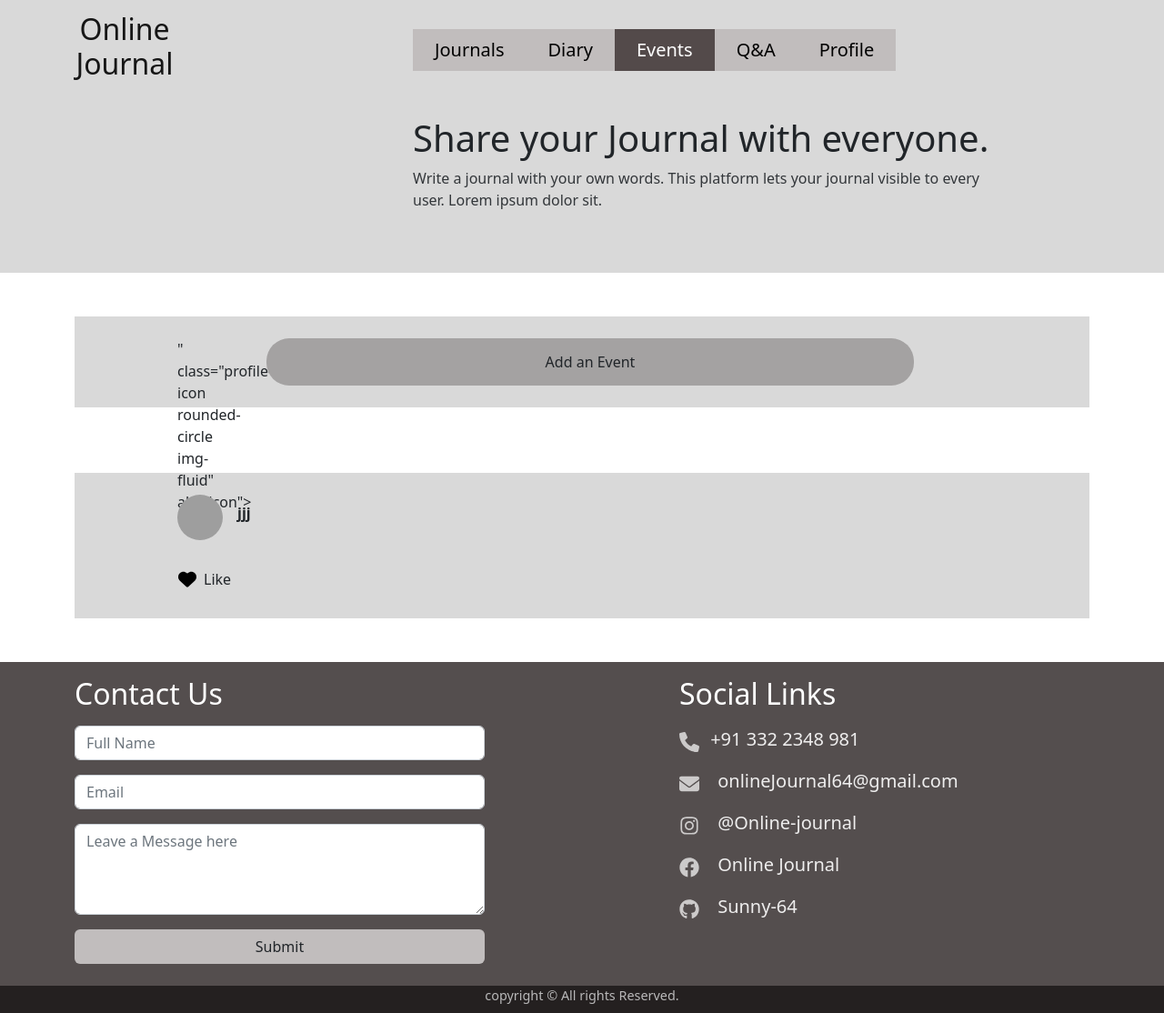
After one commit to LaxmanKondhalkar/Journal-Project-using-PHP, a PHP site: page /Journal-Project-using-PHP/event.php in a window 1280 px wide. The commit adds this page. Shown: the whole page at 91% size. Run offline with PHP 8.4, Linux system fonts and the light colour scheme; the visitor is signed in with stand-in values (Sample User, id 1); data that the repository does not hold is empty; grey boxes are pictures that could not be loaded.

Commit message:
Event inputs

```diff
--- /dev/null
+++ b/QandA.php
@@ -0,0 +1,5 @@
+<?php
+    $page = "QandA.php";
+    require "partials/header.php";
+
+?>
--- /dev/null
+++ b/event.php
@@ -0,0 +1,148 @@
+<?php
+$page = "event.php";
+session_start();
+
+if (!isset($_SESSION['loggedIn']) || $_SESSION['loggedIn'] != true) {
+    header("location: login.php", true);
+    exit();
+}
+$uId = $_SESSION['userId'];
+
+require('./partials/header.php');
+require "config.php";
+
+?>
+<!-- title section -->
+<section id="title">
+
+    <div class="container">
+        <div class="title-container col-lg-7 offset-lg-2 col-xl-7 offset-xl-4 pt-2 ">
+            <h1>Share your Journal with everyone. </h1>
+            <p>Write a journal with your own words. This platform lets your journal visible to every user. Lorem
+                ipsum dolor sit.</p>
+        </div>
+    </div>
+</section>
+
+<!-- content section -->
+
+<section id="create-post" class="my-4 p-4">
+    <div class="container c-p-container">
+        <div class="create-post-container p-4 d-flex ">
+            <div class="profile-icon-container offset-md-1">
+                <?php
+                $selectUserImg = "SELECT userImage FROM user WHERE user_id = $uId";
+                $fireQuery = mysqli_query($conn, $selectUserImg);
+                foreach ($fireQuery as $userImage) {
+                ?>
+                    <img src="./userProfiles/<?php echo $userImage['userImage'];
+                                            } ?>" class="profile-icon rounded-circle img-fluid" alt="icon">
+            </div>
+
+            <!-- Button trigger modal -->
+            <button type="button" class="btn col-8 col-md-8 ms-5 text-center share-post-btn" data-bs-toggle="modal" data-bs-target="#exampleModal">
+                Add an Event
+            </button>
+
+            <!-- Modal -->
+            <div class="modal fade" id="exampleModal" tabindex="-1" aria-labelledby="exampleModalLabel" aria-hidden="true">
+                <div class="modal-dialog modal-lg modal-dialog-scrollable modal-dialog-centered">
+                    <div class="modal-content">
+                        <div class="modal-header">
+                            <h5 class="modal-title" id="exampleModalLabel">Event details</h5>
+                            <button type="button" class="btn-close" data-bs-dismiss="modal" aria-label="Close"></button>
+                        </div>
+
+                        <div class="modal-body">
+                            <form action="" method="POST">
+                                <div class="mb-3">
+                                    <input type="text" name="journalTitle" spellcheck="false" class="form-control" id="exampleInputText" placeholder="Event Name">
+                                </div>
+                                <div class="mb-3">
+                                    <input type="text" name="journalTitle" spellcheck="false" class="form-control" id="exampleInputText" placeholder="Event Location">
+                                </div>
+                                <div class="mb-3">
+                                    <input type="text" name="journalTitle" spellcheck="false" class="form-control" id="exampleInputText" placeholder="Event Type">
+                                </div>
+                                <div class="mb-3">
+                                    <input type="text" name="journalTitle" spellcheck="false" class="form-control" id="exampleInputText" placeholder="Event Date">
+                                </div>
+                                <div class="mb-3">
+                                    <input type="text" name="journalTitle" spellcheck="false" class="form-control" id="exampleInputText" placeholder="Event Time">
+                                </div>
+                                <div class="mb-3">
+                                    <input type="text" name="journalTitle" spellcheck="false" class="form-control" id="exampleInputText" placeholder="Event Requirements">
+                                </div>
+                                <div class="mb-3">
+                                    <!-- <label for="message-text" class="col-form-label">Message:</label> -->
+                                    <textarea class="form-control" spellcheck="false" name="eventDesc" id="message-text" placeholder="Event Description" style="height:200px;"></textarea>
+                                </div>
+
+                                <div class="modal-footer">
+                                    <!-- <button type="button" class="btn btn-secondary">Add images</button> -->
+                                    <button type="submit" name="journalSubmit" class="btn btn-primary">Post</button>
+                                </div>
+                            </form>
+
+                        </div>
+                    </div>
+                </div>
+            </div>
+        </div>
+    </div>
+</section>
+
+<!-- Posts Section -->
+
+    <section id="journal-posts" class="my-4 p-4">
+        <div class="container j-container ">
+            <div class="j-post p-4 ">
+                <!-- Journal Post header section -->
+                <div class="j-post-header d-flex offset-lg-1">
+                    <!-- user image and name -->
+                    <div class="user-data d-flex justify-content-end me-5">
+
+                            <div class="profile-icon-container">
+                                <img src="userProfiles/" class="profile-icon img-fluid" alt="icon">
+                            </div>
+                            <div class="user-name-j-post">
+                                <p class="pt-2 ps-3 userName fw-semibold">
+                               jjj
+                                </p>
+                            </div>
+                    </div>
+                    <!-- date of journal and options btn  -->
+                    <div class="j-date-and-options d-flex col-sm-5 col-md-7 justify-content-end">
+                        <!-- <div class="date d-flex  me-5">
+                                <p class="pt-2">1/1/11</p>
+                            </div> -->
+                        <!-- <div class="options btn">
+                            <span class="dots"></span>
+                            <span class="dots"></span>
+                            <span class="dots"></span>
+                        </div> -->
+                    </div>
+                </div>
+                <!-- Journal title and content. -->
+                <div class="journal-title-and-content col-lg-10 offset-lg-1 mt-4">
+                    <div class="journal-title">
+                        <h5></h5>
+                    </div>
+                    <div class="journal-content">
+                        <p></p>
+                    </div>
+                </div>
+                <div class="j-like-section offset-lg-1 mt-4 ">
+                    <div class="btn j-like-btn d-flex align-items-center col-md-1 px-0">
+                        <img src="./assets/images/heart-solid.svg" class="j-like-btn-img" alt="like">
+                        <p class="ms-2">Like</p>
+                    </div>
+                </div>
+            </div>
+        </div>
+    </section>
+
+
+<?php
+require('./partials/footer.php');
+?>
--- a/partials/header.php
+++ b/partials/header.php
@@ -38,7 +38,6 @@
                     <div class="collapse navbar-collapse  col-md-7 " id="myNavbar">
 
                         <ul class="navbar-nav nav-bg">
-
                             <li class="nav-item ">
                                 <a class="nav-link  px-4 fs-5 nav-anchor <?php echo ($page == "journals.php" ? "active-nav-link" : "" )?> "
                                     href="http://localhost/Journal-Project-using-PHP/journal.php">Journals</a>
@@ -48,8 +47,8 @@
                                 href="http://localhost/Journal-Project-using-PHP/diary.php">Diary</a>
                             </li>
                             <li class="nav-item ">
-                                <a class="nav-link px-4  fs-5 nav-anchor <?php echo ($page == 'events.php' ? "active-nav-link" :"" )?>"
-                                href="http://localhost/Journal-Project-using-PHP/events.php">Events</a>
+                                <a class="nav-link px-4  fs-5 nav-anchor <?php echo ($page == 'event.php' ? "active-nav-link" :"" )?>"
+                                href="http://localhost/Journal-Project-using-PHP/event.php">Events</a>
                             </li>
                             <li class="nav-item ">
                                 <a class="nav-link px-4 fs-5 nav-anchor <?php echo ($page == "QandA.php"? "active-nav-link": "")?> "
```
